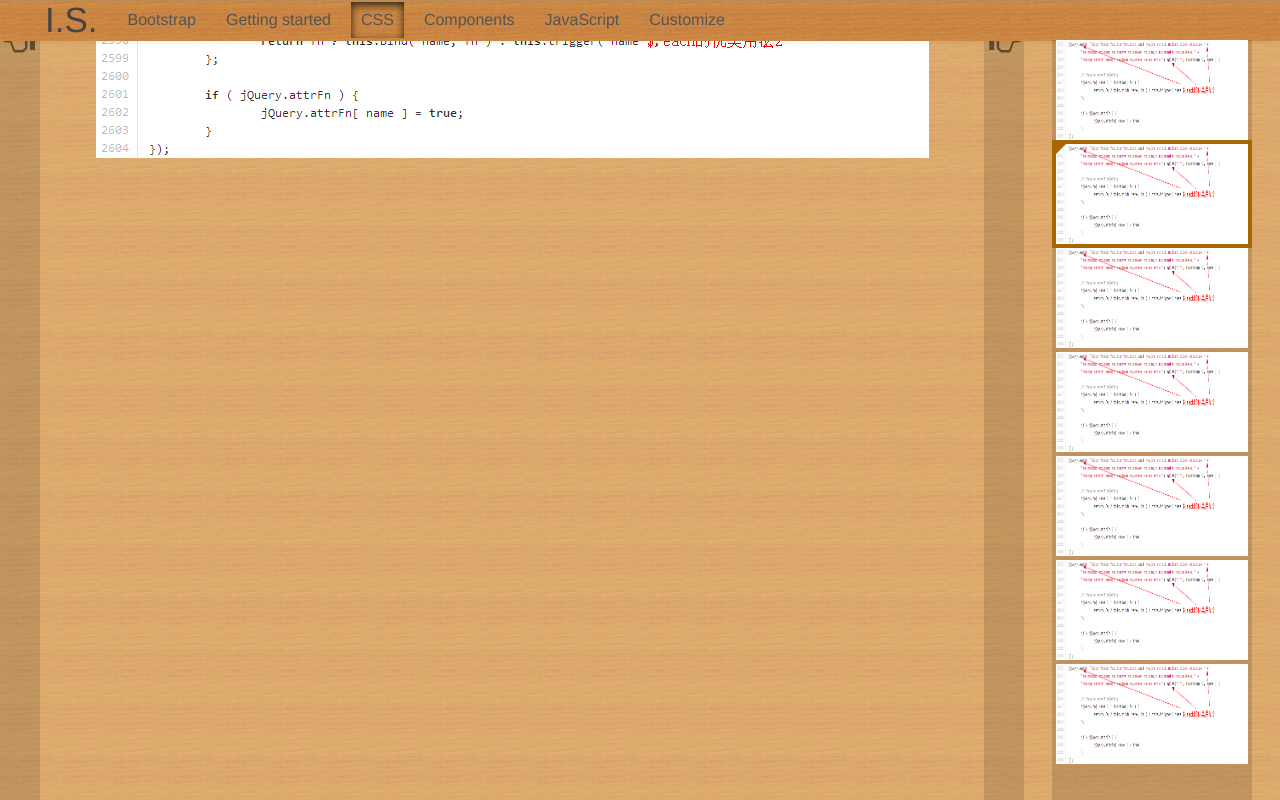
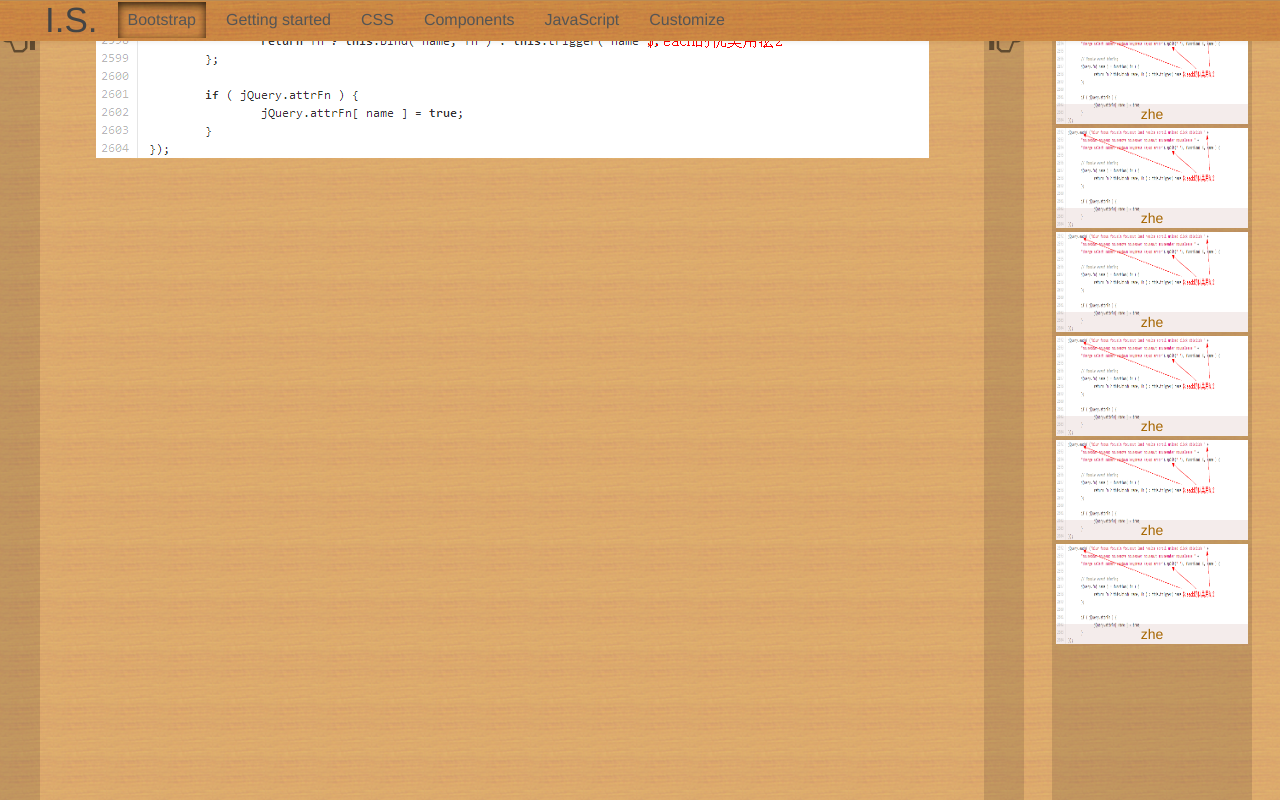
Before and after one commit to ysyfff/IS, a Django app: page / in a window 1280 px wide. Run offline with Django 3.2, Linux system fonts and the light colour scheme; some libraries are stand-ins or nearby versions.

Commit message:
add #roll-tmp

```diff
--- a/static/css/docs_css.css
+++ b/static/css/docs_css.css
@@ -1,5 +1,6 @@
 .navbar{
     min-height: 40px;
+    z-index: 3000;
 }
 .navbar-static-top .container, .navbar-fixed-top .container,
 .navbar-fixed-bottom .container, .container{
@@ -132,6 +133,10 @@ box-shadow: inset 0 3px 8px rgba(0,0,0,0.8);
     /*background-color: red;*/
 }
 
+#roll-tmp{
+    position: absolute;
+}
+
 .roll-area{
     position: relative;
     width: 200px;
@@ -146,10 +151,17 @@ box-shadow: inset 0 3px 8px rgba(0,0,0,0.8);
     list-style: none;
     margin: 0;
     padding: 0;
+    position: absolute;
 }
+
 .roll-area ul>li{
     padding: 0 4px 4px 4px;
     float: left;
+    position: relative;
+}
+
+.roll-area ul>li:first-child{
+    padding-top:4px;
 }
 
 .roll-area ul>li img{
@@ -157,20 +169,25 @@ box-shadow: inset 0 3px 8px rgba(0,0,0,0.8);
     height: 100px;
 }
 
-.show-y{
-    overflow-y: auto;
-    overflow-x: hidden;
+.img-name{
+    position: absolute;
+    background: rgba(166,102,96,0.125);
+    bottom: 4px;
+    left: 4px;
+    width: 192px;
+    text-align: center;
+    color:#a66600;
 }
 
-.curr-img{
+.curr-img-hover{
     position: absolute;
     left: 0;
-    top: 100px;
+    top: 0px;
     width: 200px;
     height: 108px;
     border: 4px solid #a66600;
 }
-.curr-img:before{
+.curr-img-hover:before{
     content: '';
     position: absolute;
     top:0px;
--- a/static/js/docs_js.js
+++ b/static/js/docs_js.js
@@ -31,6 +31,7 @@ var IS = {
             img.css('width', '100%');
         }
     },
+
 };
 
 //nav的事件委托
@@ -69,10 +70,34 @@ var IS = {
     }
 })(jQuery);
 
-$(function($){
-    $('#roll-area').mouseenter(function(){
-        $(this).addClass('show-y');
-    }).mouseleave(function(){
-        $(this).removeClass('show-y');
+//rmHover的事件委托
+(function($){
+    var iHeight = 104,
+        area = $('#roll-area'),
+        tmp = $('#roll-tmp'),
+        ul = $('#roll-ul'),
+        hover = $('#curr-img-hover'),
+        height = area.height(),
+        nSee = parseInt(height/iHeight),
+        nImg = ul.find('li').length,
+        nPart = parseInt(nImg/nSee),
+        curPart = 0;
+        tmp.css('top', '-124px');
+    ul.delegate('li', 'click', function(){
+        var the = $(this),
+            nCurr = the.data('seq'),
+            inPart = parseInt(nCurr/nSee);
+
+        if(inPart == curPart){//just rm hover
+            console.log(curPart, 'hover');
+            var topDis = new Array(nCurr*104, 'px');
+            hover.css('top', topDis.join(''));
+        }else if(inPart > curPart){//rm down ul
+            curPart = inPart;
+            console.log(curPart, 'down');
+        }else if(inPart < curPart){//rm up ul
+            curPart = inPart;
+            console.log(curPart, 'up');
+        }
     });
 })(jQuery);
--- a/template/IMG/home.html
+++ b/template/IMG/home.html
@@ -12,23 +12,23 @@
             <a href="#" class="logo">I.S.</a>
         </div>
         <ul class="nav navbar-nav" id='is-nav'>
-            <li>
-              <a href="#" class="navbar-brand">Bootstrap</a>
+            <li  class="active">
+              <a href="javascript:;" class="navbar-brand">Bootstrap</a>
             </li>
             <li>
-              <a href="#">Getting started</a>
-            </li>
-            <li class="active">
-              <a href="#">CSS</a>
+              <a href="javascript:;">Getting started</a>
             </li>
             <li>
-              <a href="#">Components</a>
+              <a href="javascript:;">CSS</a>
             </li>
             <li>
-              <a href="#">JavaScript</a>
+              <a href="javascript:;">Components</a>
             </li>
             <li>
-              <a href="#">Customize</a>
+              <a href="javascript:;">JavaScript</a>
+            </li>
+            <li>
+              <a href="javascript:;">Customize</a>
             </li>
         </ul>
       </div>
@@ -67,30 +67,33 @@
         </div>
         <div class="right-content">
           <div class="roll-area" id="roll-area">
-            <ul>
-              <li>
-                <a href="javascript:;"><img src="/media/jchen/jQuery/jquery-img/$.each的优美用法2.png"></a>
+            <div id="roll-tmp">
+              <ul id="roll-ul">
+                <li data-seq="0">
+                  <a href="javascript:;"><img src="/media/jchen/jQuery/jquery-img/$.each的优美用法2.png">
+                    <div class="img-name">zhe</div>
+                  </a>
                 </li>
-              <li>
-               <a href="javascript:;"><img src="/media/jchen/jQuery/jquery-img/$.each的优美用法2.png"></a>
+                <li data-seq="1">
+                 <a href="javascript:;"><img src="/media/jchen/jQuery/jquery-img/$.each的优美用法2.png"><div class="img-name">zhe</div></a>
                 </li>
-              <li>
-                <a href="javascript:;"><img src="/media/jchen/jQuery/jquery-img/$.each的优美用法2.png"></a>
+                <li data-seq="2">
+                  <a href="javascript:;"><img src="/media/jchen/jQuery/jquery-img/$.each的优美用法2.png"><div class="img-name">zhe</div></a>
                 </li>
-<li>
-               <a href="javascript:;"><img src="/media/jchen/jQuery/jquery-img/$.each的优美用法2.png"></a>
+                <li data-seq="3">
+                 <a href="javascript:;"><img src="/media/jchen/jQuery/jquery-img/$.each的优美用法2.png"><div class="img-name">zhe</div></a>
                 </li>
-              <li>
-                <a href="javascript:;"><img src="/media/jchen/jQuery/jquery-img/$.each的优美用法2.png"></a>
+                <li data-seq="4">
+                  <a href="javascript:;"><img src="/media/jchen/jQuery/jquery-img/$.each的优美用法2.png"><div class="img-name">zhe</div></a>
                 </li>
-              <li>
-                <a href="javascript:;"><img src="/media/jchen/jQuery/jquery-img/$.each的优美用法2.png"></a>
+                <li data-seq="5">
+                  <a href="javascript:;"><img src="/media/jchen/jQuery/jquery-img/$.each的优美用法2.png"><div class="img-name">zhe</div></a>
                 </li>
-              <li>
-                <a href="javascript:;"><img src="/media/jchen/jQuery/jquery-img/$.each的优美用法2.png"></a>
+                <li data-seq="6">
+                  <a href="javascript:;"><img src="/media/jchen/jQuery/jquery-img/$.each的优美用法2.png"><div class="img-name">zhe</div></a>
                 </li>
               </ul>
-              <div class="curr-img">
+              <div class="curr-img-hover" id="curr-img-hover"></div>
             </div>
 
           </div>
```
Lines whose indentation alone changed are shown as unchanged.
